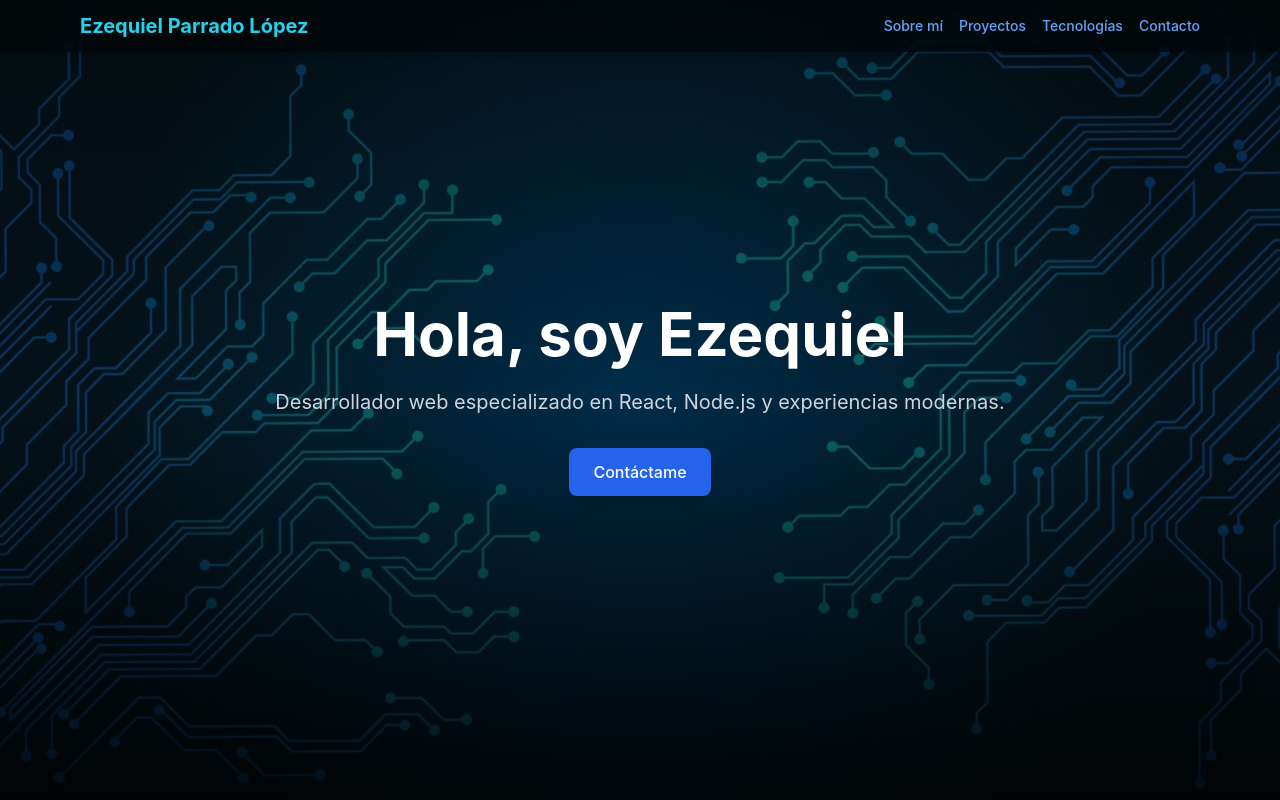
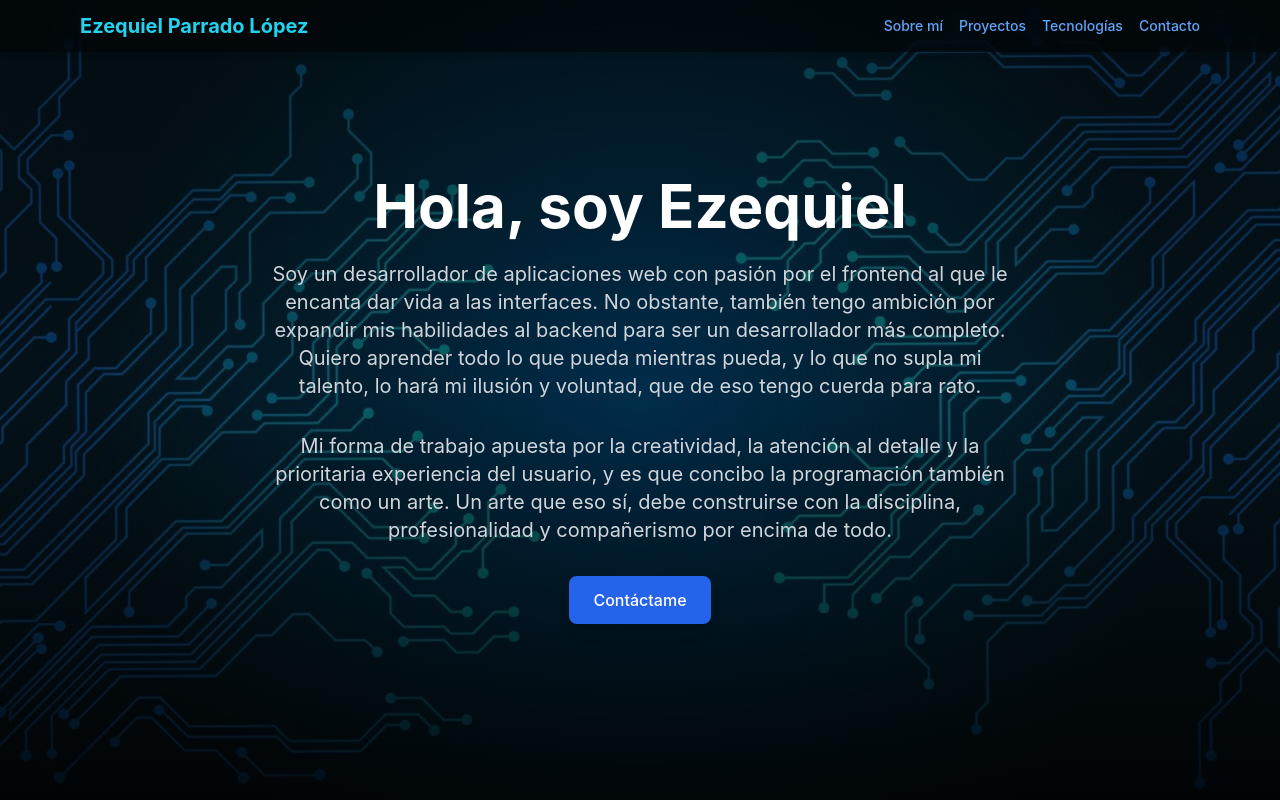
Before and after one commit to ezequiel9git/Portfolio, a React (Vite) app: page / in a window 1280 px wide. Shown: the top 800 px of the page. Built offline with nearby package versions, Linux system fonts and the light colour scheme.

Commit message:
Actualización de presentación

```diff
--- a/Portfolio/src/components/Hero.jsx
+++ b/Portfolio/src/components/Hero.jsx
@@ -25,7 +25,10 @@ export default function Hero() {
           Hola, soy Ezequiel
         </h1>
         <p className="text-lg md:text-xl text-gray-300 mb-8">
-          Desarrollador web especializado en React, Node.js y experiencias modernas.
+         Soy un desarrollador de aplicaciones web con pasión por el frontend al que le encanta dar vida a las interfaces. No obstante, también tengo ambición por expandir mis habilidades al backend para ser un desarrollador más completo. Quiero aprender todo lo que pueda mientras pueda, y lo que no supla mi talento, lo hará mi ilusión y voluntad, que de eso tengo cuerda para rato.
+        </p>
+        <p className="text-lg md:text-xl text-gray-300 mb-8">
+        Mi forma de trabajo apuesta por la creatividad, la atención al detalle y la prioritaria experiencia del usuario, y es que concibo la programación también como un arte. Un arte que eso sí, debe construirse con la disciplina, profesionalidad y compañerismo por encima de todo.
         </p>
         <motion.a
           href="#contact"
```
